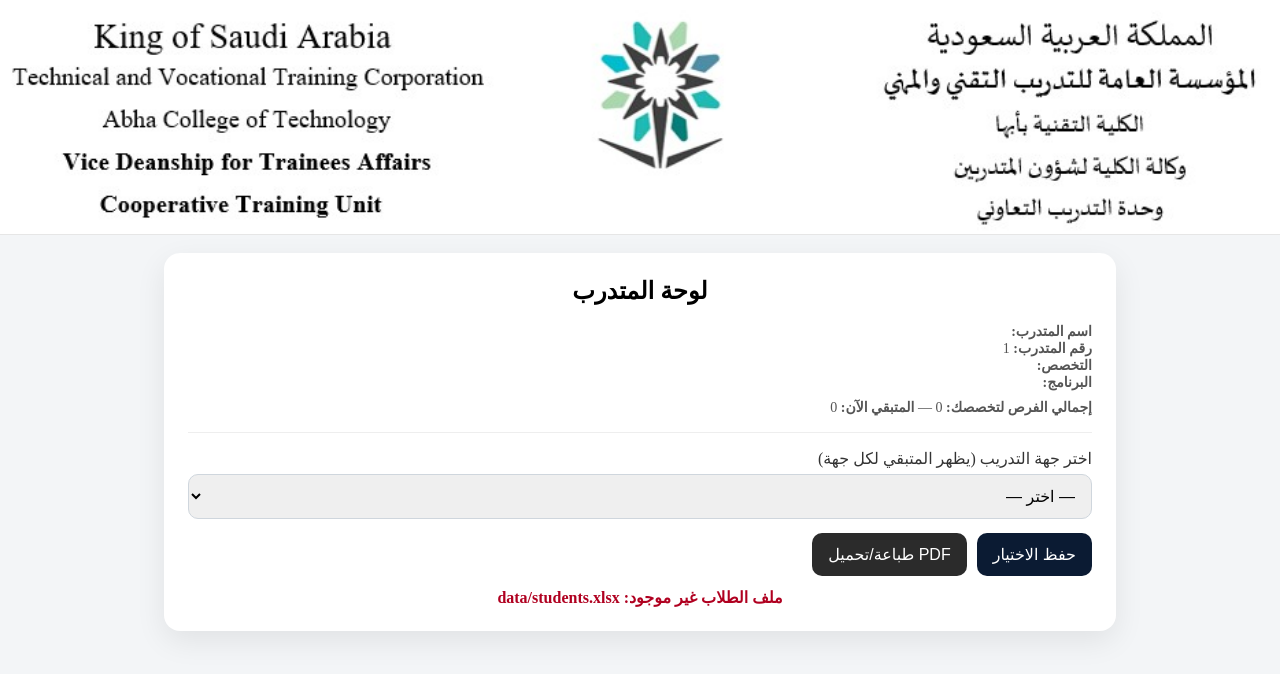
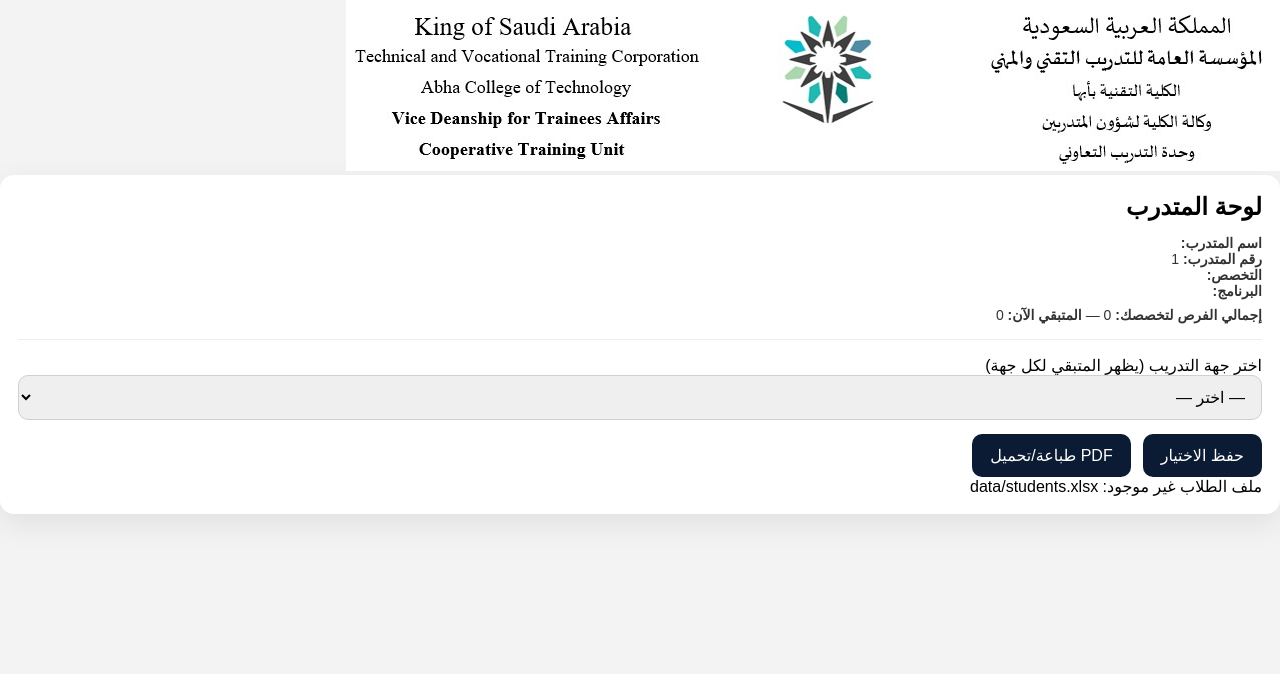
Before and after one commit to ctabha/coop-training, a Flask app: page /dashboard/1 in a window 1280 px wide. Shown: the top 674 px of the page. Run offline with Flask 3, Linux system fonts and the light colour scheme.

Commit message:
Update style.css

```diff
--- a/static/style.css
+++ b/static/style.css
@@ -3,93 +3,99 @@
   src: url("/static/fonts/NotoNaskhArabic-Regular.ttf") format("truetype");
 }
 
-*{ box-sizing:border-box; }
-
-body{
+html, body{
   margin:0;
-  font-family:"NotoNaskh", serif;
+  padding:0;
+  font-family: "NotoNaskh", Arial, sans-serif;
   direction: rtl;
-  background: #f3f5f7;
+  background:#f3f3f3;
 }
 
-.site-header{
-  width:100%;
+.header-wrap{
+  width: 100%;
+  display:flex;
+  justify-content:center;
   background:#fff;
-  border-bottom:1px solid #e6e6e6;
 }
 
-.site-header img{
-  width:100%;
-  height:auto;
+.header-wrap img{
+  width: 100%;
+  max-width: 1200px;
+  height: auto;
   display:block;
 }
 
-.page{
-  max-width: 980px;
-  margin: 18px auto 40px;
-  padding: 0 14px;
+.container{
+  max-width: 900px;
+  margin: 20px auto;
+  padding: 0 16px;
 }
 
 .card{
   background:#fff;
-  border-radius:16px;
-  padding:24px;
-  box-shadow:0 10px 30px rgba(0,0,0,.08);
+  border-radius: 14px;
+  padding: 18px;
+  box-shadow: 0 10px 30px rgba(0,0,0,.08);
 }
 
 h1,h2{
-  margin:0 0 18px;
-  text-align:center;
+  margin: 0 0 14px 0;
 }
 
-label{
-  display:block;
-  margin:10px 0 6px;
-  color:#333;
+.field{
+  margin: 10px 0;
 }
 
 input, select{
-  width:100%;
-  padding:12px;
-  border:1px solid #cfd6dd;
-  border-radius:10px;
-  font-size:16px;
+  width: 100%;
+  padding: 12px;
+  border: 1px solid #d0d0d0;
+  border-radius: 10px;
+  font-size: 16px;
+  box-sizing: border-box;
 }
 
 .row{
   display:flex;
-  gap:10px;
-  flex-wrap:wrap;
+  gap: 12px;
+  align-items:center;
 }
 
-.col{
+.row > div{
   flex:1;
-  min-width:220px;
 }
 
-.btn{
+button{
   background:#0b1b33;
   color:#fff;
-  border:none;
-  padding:12px 16px;
-  border-radius:10px;
+  border:0;
+  padding: 12px 18px;
+  border-radius: 10px;
   cursor:pointer;
-  font-size:16px;
+  font-size: 16px;
 }
 
-.btn.secondary{
-  background:#2b2b2b;
-}
+button:hover{ opacity:.95; }
 
-.msg-error{
-  margin-top:12px;
+.error{
   color:#b00020;
-  font-weight:bold;
-  text-align:center;
+  margin-top: 10px;
 }
 
 .small{
-  color:#555;
-  font-size:14px;
-  margin-top:10px;
+  color:#333;
+  font-size: 14px;
 }
+
+.kv{
+  display:grid;
+  grid-template-columns: 1fr 2fr;
+  gap: 8px 14px;
+  margin: 10px 0 18px;
+}
+
+hr{
+  border:0;
+  border-top:1px solid #eee;
+  margin: 16px 0;
+}
```
